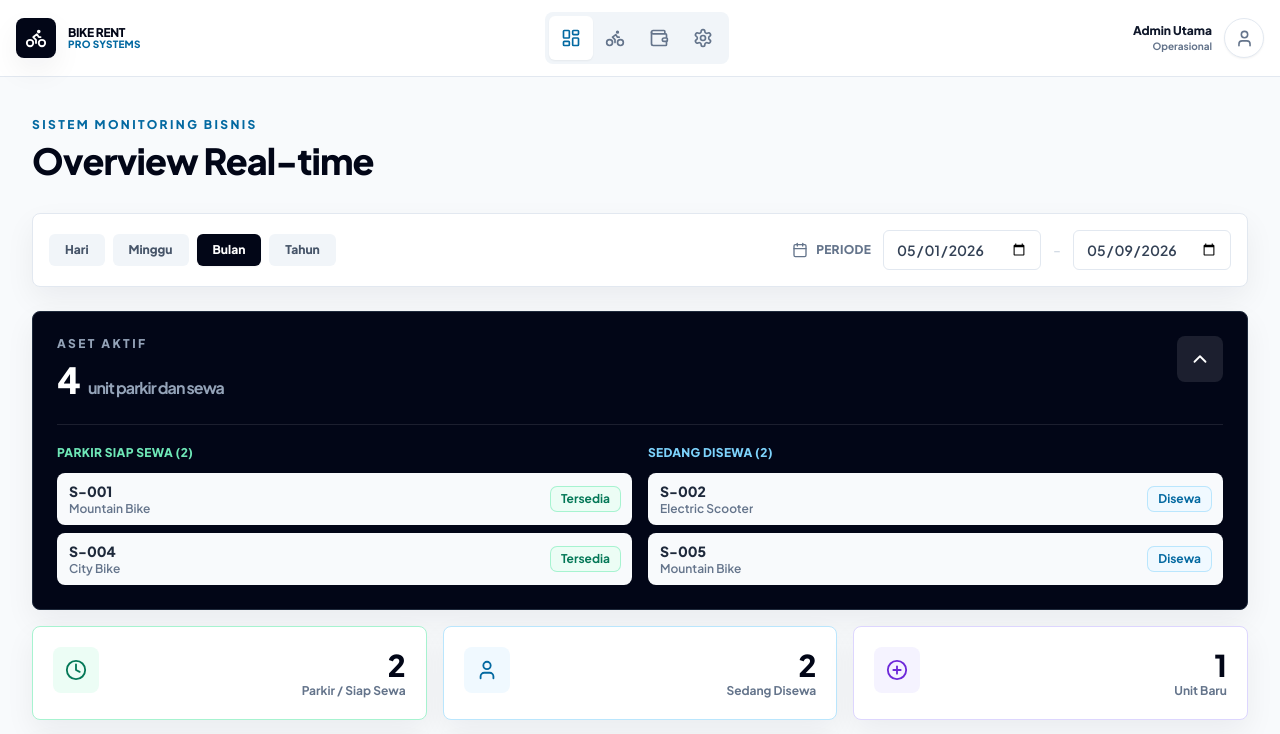
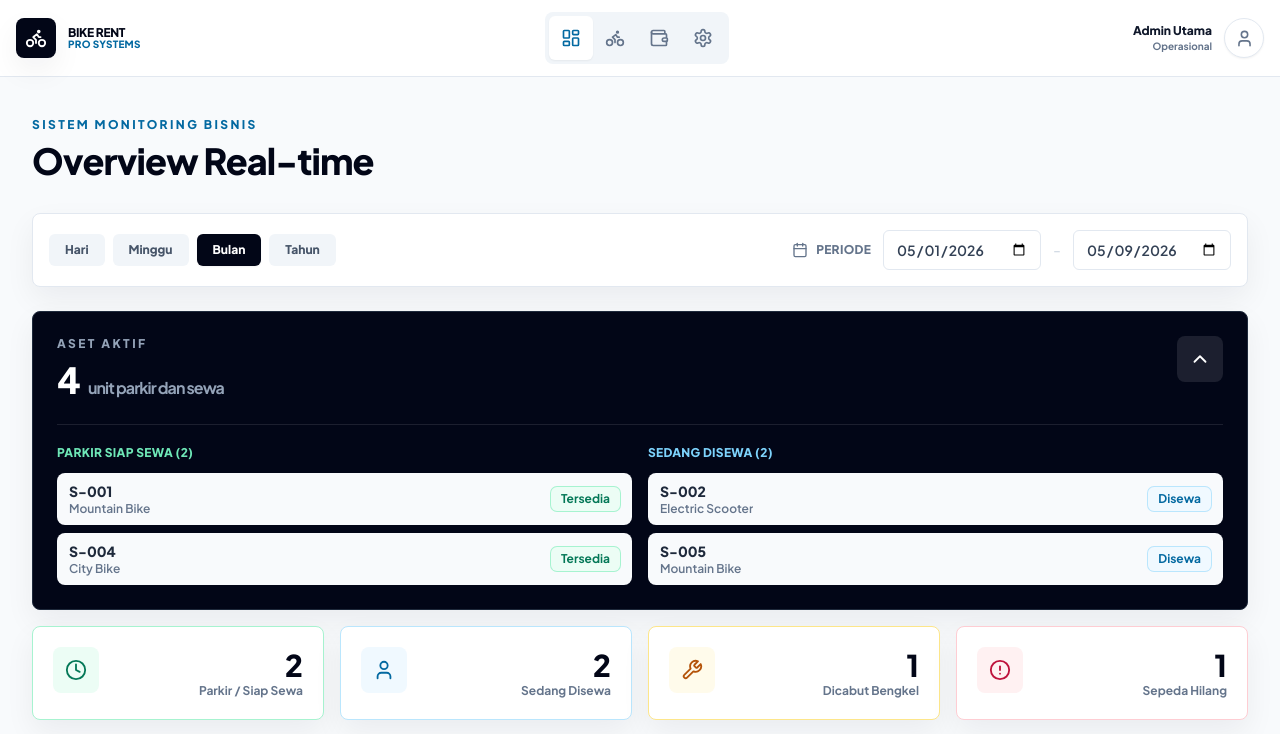
Before and after one commit to sopianddika-glitch/BIKE-RENT-PRO-SYSTEMS, a React (Vite) app: page / in a window 1280 px wide. Shown: the top 734 px of the page. Built offline with nearby package versions, Linux system fonts and the light colour scheme.

Commit message:
Remove new unit card from dashboard

```diff
--- a/src/App.jsx
+++ b/src/App.jsx
@@ -65,6 +65,8 @@ const navigationItems = [
   { id: 'keuangan', icon: Wallet, title: 'Audit' },
   { id: 'settings', icon: Settings, title: 'Sistem' },
 ];
+
+const dashboardStatuses = ['tersedia', 'disewa', 'bengkel', 'hilang'];
 
 const statusIcons = {
   tersedia: Clock,
@@ -331,11 +333,11 @@ export default function App() {
     <div className="space-y-6">
       {renderDateFilter()}
 
-      <div className="grid grid-cols-1 gap-4 xl:grid-cols-3">
+      <div className="grid grid-cols-1 gap-4 md:grid-cols-2 xl:grid-cols-4">
         <button
           type="button"
           onClick={() => toggleExpand('aset-aktif')}
-          className="rounded-lg border border-slate-800 bg-slate-950 p-6 text-left text-white shadow-soft transition hover:bg-slate-900 xl:col-span-3"
+          className="rounded-lg border border-slate-800 bg-slate-950 p-6 text-left text-white shadow-soft transition hover:bg-slate-900 md:col-span-2 xl:col-span-4"
         >
           <div className="flex items-start justify-between gap-4">
             <div>
@@ -368,7 +370,7 @@ export default function App() {
           ) : null}
         </button>
 
-        {BIKE_STATUSES.map((status) => {
+        {dashboardStatuses.map((status) => {
           const meta = STATUS_META[status];
           const Icon = statusIcons[status];
           const items = stats[status];
```
